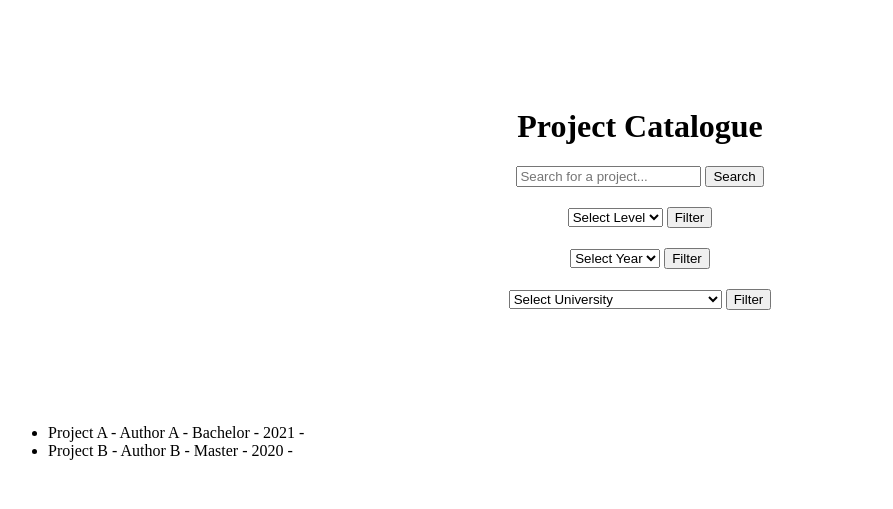
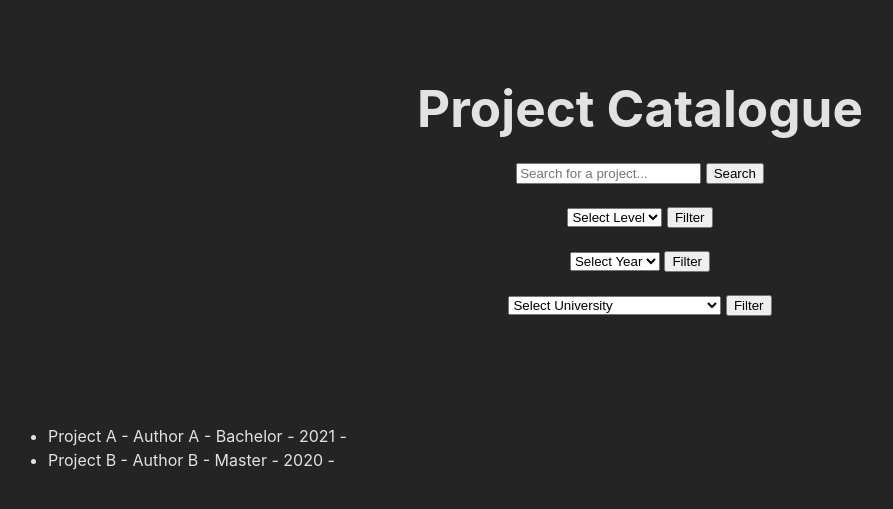
Before and after one commit to AS0013/DatabaseProject_UCPH, a Flask app: page / in a window 1280 px wide. Shown: the top 509 px of the page, without its empty margins (0-893 px from the left). Run offline with Flask 3, Linux system fonts and the light colour scheme.

Commit message:
styling WIP

```diff
--- a/Flask_app/static/css/main.css
+++ b/Flask_app/static/css/main.css
@@ -1,10 +1,46 @@
 /* Center the entire container */
+:root {
+    font-family: Inter, system-ui, Avenir, Helvetica, Arial, sans-serif;
+    line-height: 1.5;
+    font-weight: 400;
+
+    color-scheme: light dark;
+    color: rgba(255, 255, 255, 0.87);
+    background-color: #242424;
+
+    font-synthesis: none;
+    text-rendering: optimizeLegibility;
+    -webkit-font-smoothing: antialiased;
+    -moz-osx-font-smoothing: grayscale;
+    -webkit-text-size-adjust: 100%;
+}
+a {
+    font-weight: 500;
+    color: #646cff;
+    text-decoration: inherit;
+}
+a:hover {
+    color: #535bf2;
+}
 .container {
     display: flex;
+    margin: 0;
     flex-direction: column;
     align-items: center;
     justify-content: center;
-    height: 50vh; /* Full viewport height */
+    height: 50vh; /*Full viewport height*/
+}
+h1 {
+    font-size: 3.2em;
+    line-height: 1.1;
+    height: 10vh;
+    margin: 0;
+}
+.logo {
+    height: 6em;
+    padding: 1.5em;
+    will-change: filter;
+    transition: filter 300ms;
 }
 
 /* Optional: Style the forms for better visual separation */
```
